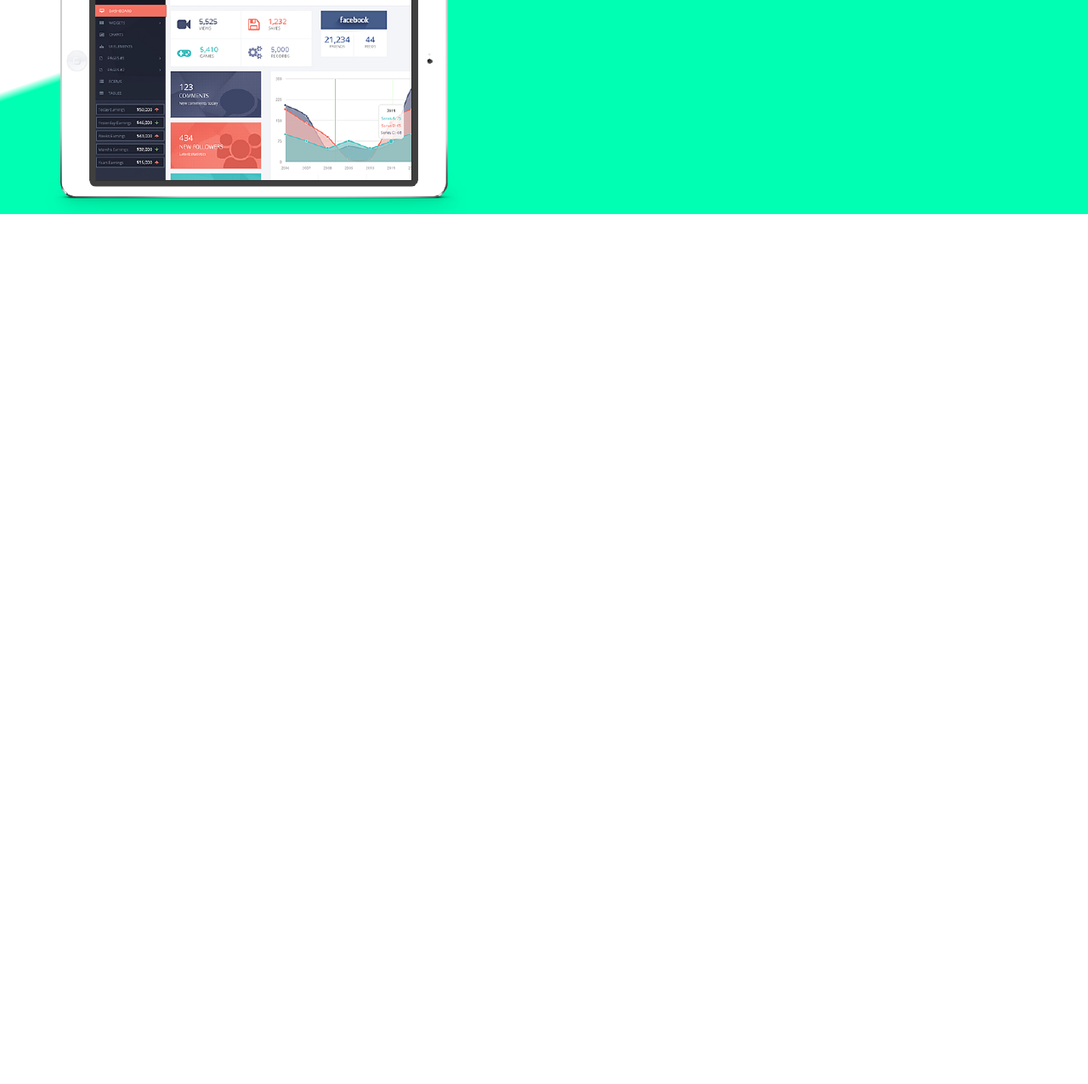
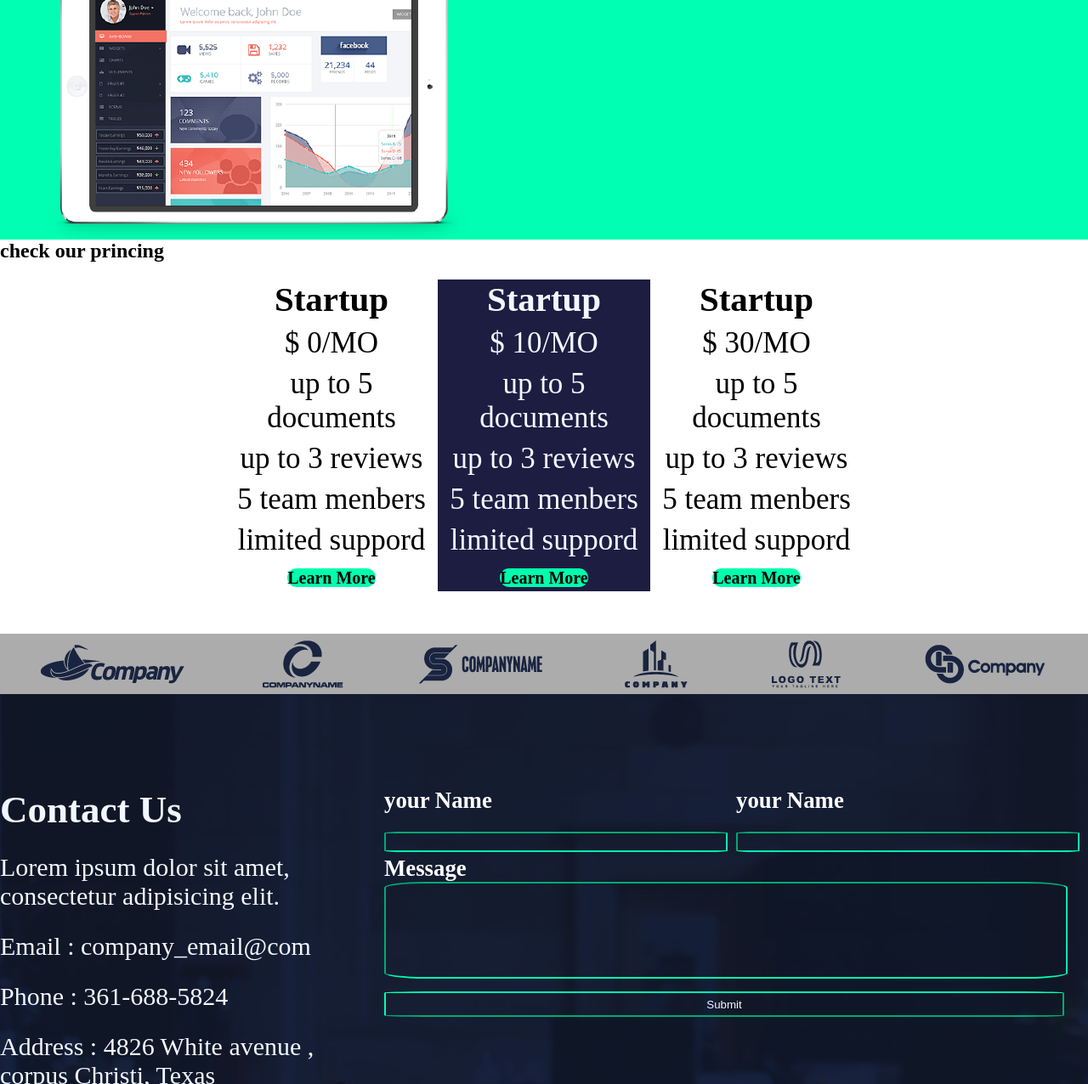
Before and after one commit to osorio99/henry_atlas, a plain HTML site: page index.html in a window 1280 px wide. Shown: the part 1524-2800 px from the top of the page at 85% size. Before the commit the page ends 1776 px from the top, so only its background shows below. Drawn offline with Linux system fonts and the light colour scheme.

Commit message:
actualizacion N4

```diff
--- a/index.html
+++ b/index.html
@@ -11,7 +11,7 @@
 		<header>
 			<div class="main">
 			<img src="assets/images/logo.png" alt="logo"   class="img1">
-			<a href="#"  class="link1"> Get Early Access</a>
+			<p> Get Early Access</p>
 			</div>
 
 			<h1>A New Way</h1>
@@ -38,9 +38,9 @@
 			<div class="imagenes">
 				<h3>Anti-spam</h3>
 
-				<h3>Anti-spam</h3>
+				<h3>phishing detect</h3>
 
-				<h3>Anti-spam</h3>
+				<h3>smart scan</h3>
 			</div>
 			<div class="imagenes1">
 
@@ -55,11 +55,12 @@
 			</div>
 		</section>
 		<section class="section2">
-			<div class="parte1">
-			<h2 class="title3"> Take a look inside</h2>
-			<p>Lorem ipsum dolor sit amet consectetur adipisicing elit. Corporis veniam dolorem labore est minima! </p>
-			<a href="#">Learn More</a>
-
+		<div class="parte1">
+			<div>
+				<h2 class="title3"> Take a look inside</h2>
+				<p>Lorem ipsum dolor sit amet consectetur adipisicing elit. Corporis veniam dolorem labore est minima! </p>
+				<a href="#">Learn More</a>
+			</div>
 			<img src="assets/images/feature-1.png" alt="computador">
 
 		</div>
@@ -67,16 +68,97 @@
 
 		<div class="parte2">
 				<img src="assets/images/feature-2.png" alt="tablet">
+			<div>
 				<h2 class="title4"> Take a look inside</h2>
 				<p>Lorem ipsum dolor sit amet consectetur adipisicing elit. Corporis veniam dolorem labore est minima! </p>
 				<a href="#">Learn More</a>
+			</div>
 		</div>
+		</section >
+
+		<section class="section3">
+			<h2>check our princing</h2>
+			<div class="contenedor">
+						<div  class="box">
+							<h3>Startup</h3>
+							<p>$ 0/MO</p>
+							<p>up to 5 documents</p>
+							<p>up to 3 reviews</p>
+							<p>5 team menbers </p>
+							<p>limited suppord</p>
+							<a href="#">Learn More</a>
+						</div>
+						<div class="box1" >
+							<h3>Startup</h3>
+							<p>$ 10/MO</p>
+							<p>up to 5 documents</p>
+							<p>up to 3 reviews</p>
+							<p>5 team menbers </p>
+							<p>limited suppord</p>
+							<a href="#">Learn More</a>
+						</div>
+						<div class="box">
+							<h3>Startup</h3>
+							<p>$ 30/MO</p>
+							<p>up to 5 documents</p>
+							<p>up to 3 reviews</p>
+							<p>5 team menbers </p>
+							<p>limited suppord</p>
+							<a href="#">Learn More</a>
+						</div>
+
+					</div>
 		</section>
-		<section>
-			<h2> </h2>
+
+
+		<section class="section4">
+			<img src="assets/images/client-1.png" alt="">
+			<img src="assets/images/client-2.png" alt="">
+			<img src="assets/images/client-3.png" alt="">
+			<img src="assets/images/client-4.png" alt="">
+			<img src="assets/images/client-5.png" alt="">
+			<img src="assets/images/client-6.png" alt="">
+
+		</section>
+
+		<section class="section5">
+
+			<div class="cajaT">
+				<h2> Contact Us</h2>
+				<p>Lorem ipsum dolor sit amet, consectetur adipisicing elit.  </p>
+				<p>Email : company_email@com</p>
+				<p>Phone : 361-688-5824</p>
+				<p>Address : 4826 White avenue , corpus Christi, Texas</p>
+			</div>
+
+			<section class="section6">
+
+				<aside class="login">
+
+					<div class="registro">
+						<h6>your Name</h6>
+						<input type="text">
+					</div>
+
+					<div class="registro">
+						<h6>your Name</h6>
+						<input type="text">
+					</div>
+
+				</aside>
+				<div class="registro">
+					<h6>Message</h6>
+					<input type="text" class="mensaje">
+				</div>
+
+				<div class="registro">
+
+					<input type="submit" class="boton" >
+				</div>
+			</section>
 		</section>
 		<footer>
-
+<p class="TextF">Copright &copy; Chen, Yi-Ya </p>
 
 
 		</footer>
--- a/styles/style.css
+++ b/styles/style.css
@@ -55,13 +55,158 @@ header{
 
 .section2{
     background: rgb(0,255,179);
-background: linear-gradient(341deg, rgba(0,255,179,1) 10%, rgba(0,255,179,1) 14%, rgba(0,255,179,1) 50%, rgba(255,255,255,1) 51%);
+background: linear-gradient(349deg, rgba(0,255,179,1) 10%, rgba(0,255,179,1) 65%, rgba(0,255,179,1) 50%, rgba(255,255,255,1) 0%);
+margin-top: 30px;
 }
 .parte1{
     display: flex;
 }
 
-
 .parte2{
     display: flex;
 }
+
+
+
+
+a{
+    width: 180px;
+    height: 80px;
+    border-radius: 30px;
+    border: transparent;
+    background-color: rgb(0,255,173);
+    color: black;
+    font-size: 20px;
+    font-weight: 700;
+    text-decoration: none;
+}
+
+
+*/
+
+.section3 h2{
+    text-align: center;
+    font-size: 50px;
+}
+
+.contenedor{
+    display:flex;
+ justify-content: center ;
+margin-top: 20px ;
+}
+
+.box{
+   width: 250px;
+   font-size: 35px;
+   text-align: center;
+
+}
+
+.box p{
+   margin-top: 8px;
+ }
+
+
+.box1{
+    width: 250px;
+    font-size: 35px;
+    text-align: center;
+    background-color: rgb(29, 29, 66);
+    color: aliceblue;
+
+ }
+
+.box1 p{
+    margin-top: 8px;
+  }
+
+
+
+
+
+
+
+
+
+
+
+
+.section4{
+
+    margin-top: 50px;
+    background-color: rgb(172, 172, 172);
+    display: flex;
+    justify-content: space-around;
+}
+
+
+
+.section5{
+    background-image: url("../assets/images/contact-bk.jpg");
+    display: flex;
+    justify-content: space-around;
+    height:70vh;
+}
+
+.cajaT {
+    color:aliceblue;
+
+font-size: 30px;
+margin-top:110px;
+}
+
+.cajaT p{
+    margin-top: 25px;
+}
+
+
+.login{
+    display: flex;
+    margin-top:110px;
+
+}
+
+.registro{
+    color: white;
+    font-size: 40px;
+    height: 80px;
+    margin-right: 10px;
+}
+
+
+
+input{
+    background-color: transparent;
+    border-radius: 6%;
+    border-color: rgb(0,255,173) ;
+    height: 20px;
+    width: 400px;
+}
+
+.mensaje{
+    height: 110px;
+    width: 800px;
+}
+
+.boton{
+    margin-top: 80px;
+    height: 30px;
+    width: 800px;
+    color: aliceblue;
+}
+
+
+
+
+footer{
+    background-color: rgb(19, 19, 44);
+    height: 90px;
+    display: flex;
+    align-items: center;
+    color: aliceblue;
+
+}
+
+.TextF{
+    margin-left: 150px;
+}
```
